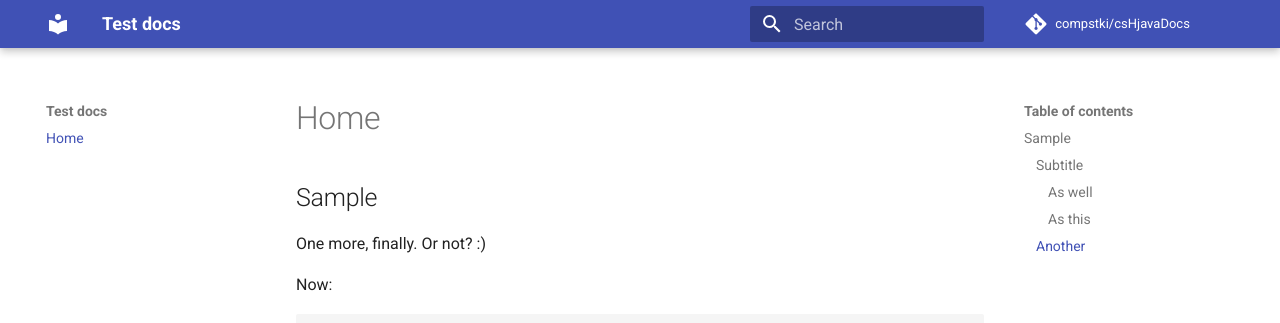
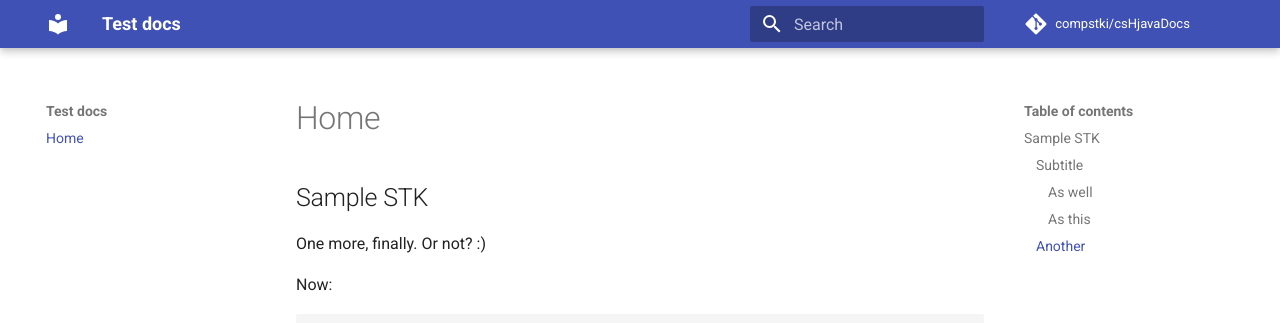
Before and after one commit to compstki/csHjavaDocs, an MkDocs documentation site: the page built from docs/index.md, in a window 1280 px wide and 1071 px high. Shown: the top 323 px of the window. Built offline with MkDocs 1.6.1 and Material for MkDocs 9.7.7, drawn with Linux system fonts in a browser that asks for light colours; comment, search, counter and statistics services are not loaded.

Commit message:
Update index.md

```diff
--- a/docs/index.md
+++ b/docs/index.md
@@ -1,4 +1,4 @@
-## Sample
+## Sample STK
 
 One more, finally. Or not? :)
 
```
